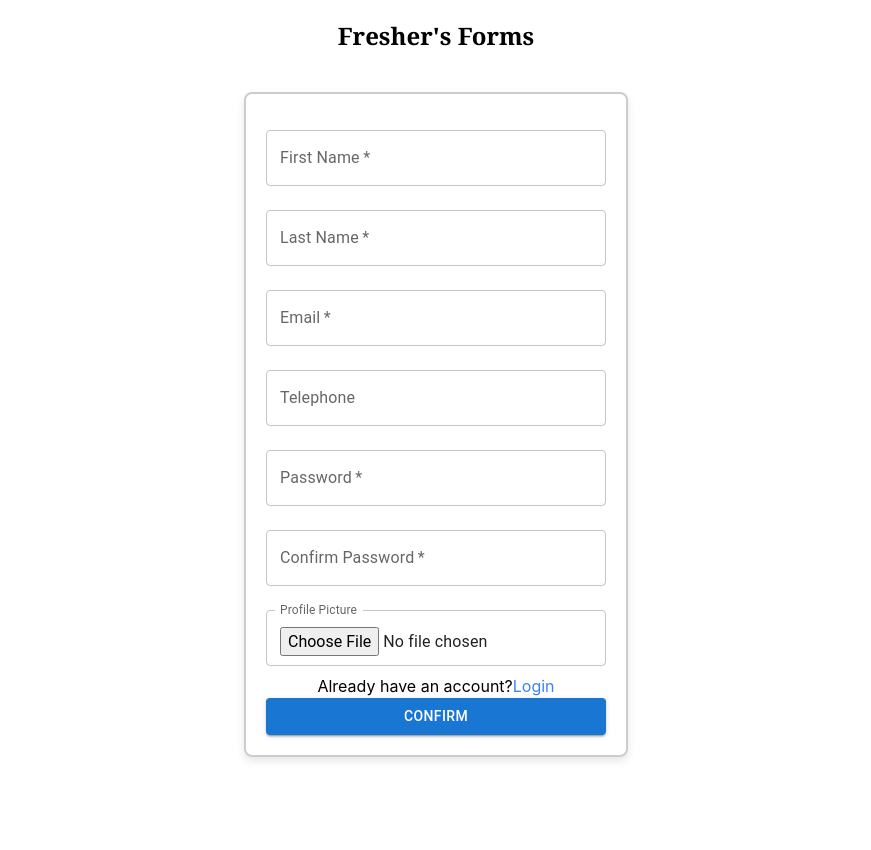
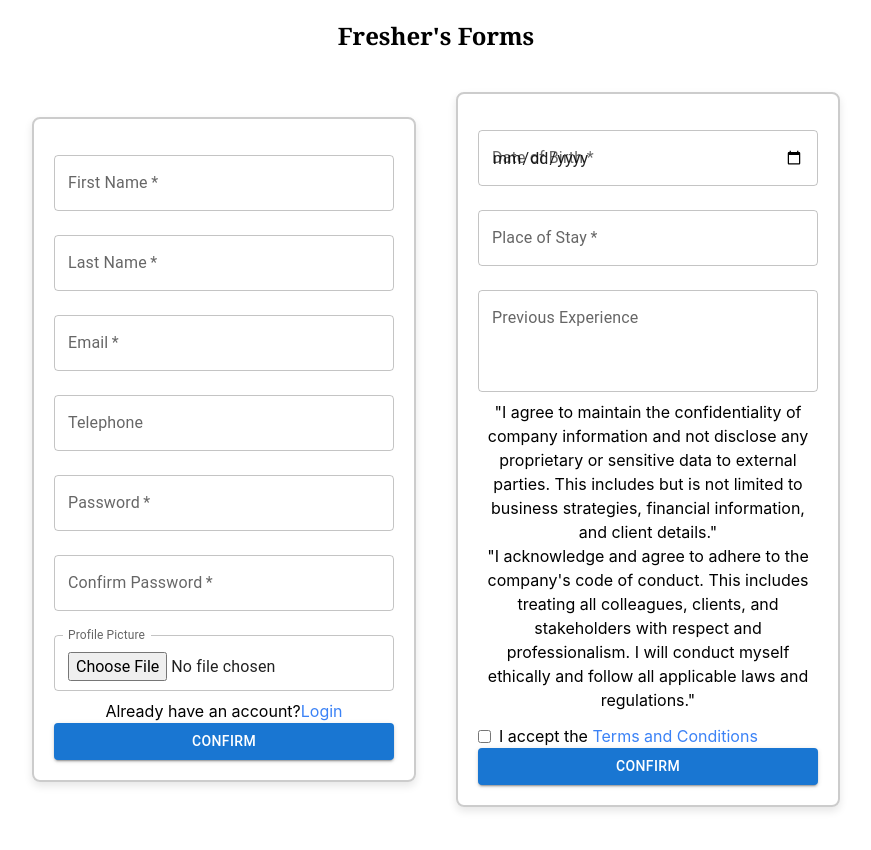
Before and after one commit to Jerry-Khobby/workers-attendance-management-system, a React (Create React App) app in the folder client/: page / in a window 1280 px wide. Shown: the top 850 px of the page, without its empty margins (204-1075 px from the left). Before the commit the page ends 800 px from the top, so only its background shows below. Built offline with nearby package versions, Linux system fonts and the light colour scheme.

Commit message:
done with the registration page

```diff
--- a/client/src/component/worker/signup.jsx
+++ b/client/src/component/worker/signup.jsx
@@ -1,4 +1,4 @@
-import React from 'react';
+import React, { useState } from 'react';
 import TextField from '@mui/material/TextField';
 import Button from '@mui/material/Button';
 import Box from '@mui/material/Box';
@@ -7,14 +7,47 @@ const SignUpForm = () => {
   const handleSubmit = (event) => {
     event.preventDefault();
     // Add your form submission logic here
+        // Add your form submission logic here
+
   };
 
+  const [basicInfo, setBasicInfo] = useState({
+    firstName: '',
+    lastName: '',
+    email: '',
+    telephone: '',
+    password: '',
+    confirmPassword: '',
+    profilePicture: null,
+  });
+
+  const [additionalInfo, setAdditionalInfo] = useState({
+    dateOfBirth: '',
+    placeOfStay: '',
+    previousExperience: '',
+    acceptTerms: false,
+  });
+
+  const handleBasicInfoChange = (event) => {
+    const { name, value } = event.target;
+    setBasicInfo((prevInfo) => ({ ...prevInfo, [name]: value }));
+  };
+
+  const handleAdditionalInfoChange = (event) => {
+    const { name, value, type, checked } = event.target;
+    setAdditionalInfo((prevInfo) => ({
+      ...prevInfo,
+      [name]: type === 'checkbox' ? checked : value,
+    }));
+  };
+
+
   return (
-    <div className='flex flex-col items-center justify-center mt-5'>
+    <div className='flex flex-col items-center justify-center mt-5 h-full w-full'>
       <div>
         <h2 className='font-bold text-2xl font-serif'>Fresher's Forms</h2>
       </div>
-
+      <div className="flex flex-row items-center justify-center gap-10 flex-wrap pb-40">
       <Box
         sx={{
           width: { xs: '90%', sm: '80%', md: '70%', lg: '30%' }, // Adjust width for different screen sizes
@@ -34,6 +67,9 @@ const SignUpForm = () => {
             margin="normal"
             fullWidth
             required
+            name="firstName"
+            value={basicInfo.firstName}
+            onChange={handleBasicInfoChange}
           />
           <TextField
             label="Last Name"
@@ -41,6 +77,9 @@ const SignUpForm = () => {
             margin="normal"
             fullWidth
             required
+            name="lastname"
+            value={basicInfo.lastName}
+            onChange={handleBasicInfoChange}
           />
           <TextField
             label="Email"
@@ -49,6 +88,9 @@ const SignUpForm = () => {
             fullWidth
             type="email"
             required
+            value={basicInfo.email}
+            name="email"
+            onChange={handleBasicInfoChange}
           />
           <TextField
             label="Telephone"
@@ -56,6 +98,9 @@ const SignUpForm = () => {
             margin="normal"
             fullWidth
             type="tel"
+            name="telephone"
+            value={basicInfo.telephone}
+            onChange={handleBasicInfoChange}
           />
             <TextField
               label="Password"
@@ -64,6 +109,9 @@ const SignUpForm = () => {
               fullWidth
               type="password"
               required
+              name="password"
+              value={basicInfo.password}
+              onChange={handleBasicInfoChange}
             />
             <TextField
               label="Confirm Password"
@@ -72,6 +120,9 @@ const SignUpForm = () => {
               fullWidth
               type="password"
               required
+              name="confirmPassword"
+              value={basicInfo.confirmPassword}
+              onChange={handleBasicInfoChange}
             />
           {/* Image input field */}
           <TextField
@@ -83,6 +134,8 @@ const SignUpForm = () => {
               InputLabelProps={{
                 shrink: true,
               }}
+              onChange={handleBasicInfoChange}
+              value={basicInfo.profilePicture}
             />
 
           {/* Link to login page on the same line */}
@@ -98,6 +151,86 @@ const SignUpForm = () => {
           </Button>
         </form>
       </Box>
+      <Box
+        sx={{
+          width: { xs: '90%', sm: '80%', md: '70%', lg: '30%' }, // Adjust width for different screen sizes
+          border: '2px solid #ccc',
+          padding: '20px',
+          borderRadius: '8px',
+          textAlign: 'center',
+          boxShadow: '0 4px 8px rgba(0, 0, 0, 0.1)',
+        }}
+        className='mt-10'
+      >
+        <form onSubmit={handleSubmit}>
+          {/* Other form fields */}
+          <TextField
+              label="Date of Birth"
+              variant="outlined"
+              margin="normal"
+              fullWidth
+              type="date"
+              required
+              name="dateOfBirth"
+              value={additionalInfo.dateOfBirth}
+              onChange={handleAdditionalInfoChange}
+            />
+            <TextField
+              label="Place of Stay"
+              variant="outlined"
+              margin="normal"
+              fullWidth
+              required
+              name="placeOfStay"
+              value={additionalInfo.placeOfStay}
+              onChange={handleAdditionalInfoChange}
+            />
+
+<TextField
+              label="Previous Experience"
+              variant="outlined"
+              margin="normal"
+              fullWidth
+              multiline
+              rows={3}
+              name="previousExperience"
+              value={additionalInfo.previousExperience}
+              onChange={handleAdditionalInfoChange}
+            />
+
+
+<div>
+  <p>
+  "I agree to maintain the confidentiality of company information and not disclose any proprietary or sensitive data to external parties. This includes but is not limited to business strategies, financial information, and client details."
+  </p>
+  <p>
+  "I acknowledge and agree to adhere to the company's code of conduct. This includes treating all colleagues, clients, and stakeholders with respect and professionalism. I will conduct myself ethically and follow all applicable laws and regulations."
+  </p>
+</div>
+
+<div className="flex items-center mt-3">
+              <input
+                type="checkbox"
+                id="acceptTerms"
+                name="acceptTerms"
+                checked={additionalInfo.acceptTerms}
+                onChange={handleAdditionalInfoChange}
+                required
+              />
+              <label htmlFor="acceptTerms" className="ml-2">
+                I accept the <a href="/terms" className="text-blue-500">Terms and Conditions</a>
+              </label>
+            </div>
+
+
+
+          <Button type="submit" variant="contained" color="primary" fullWidth>
+            Confirm
+          </Button>
+        </form>
+      </Box>
+      </div>
+
     </div>
   );
 };
```
Lines whose indentation alone changed are shown as unchanged.
